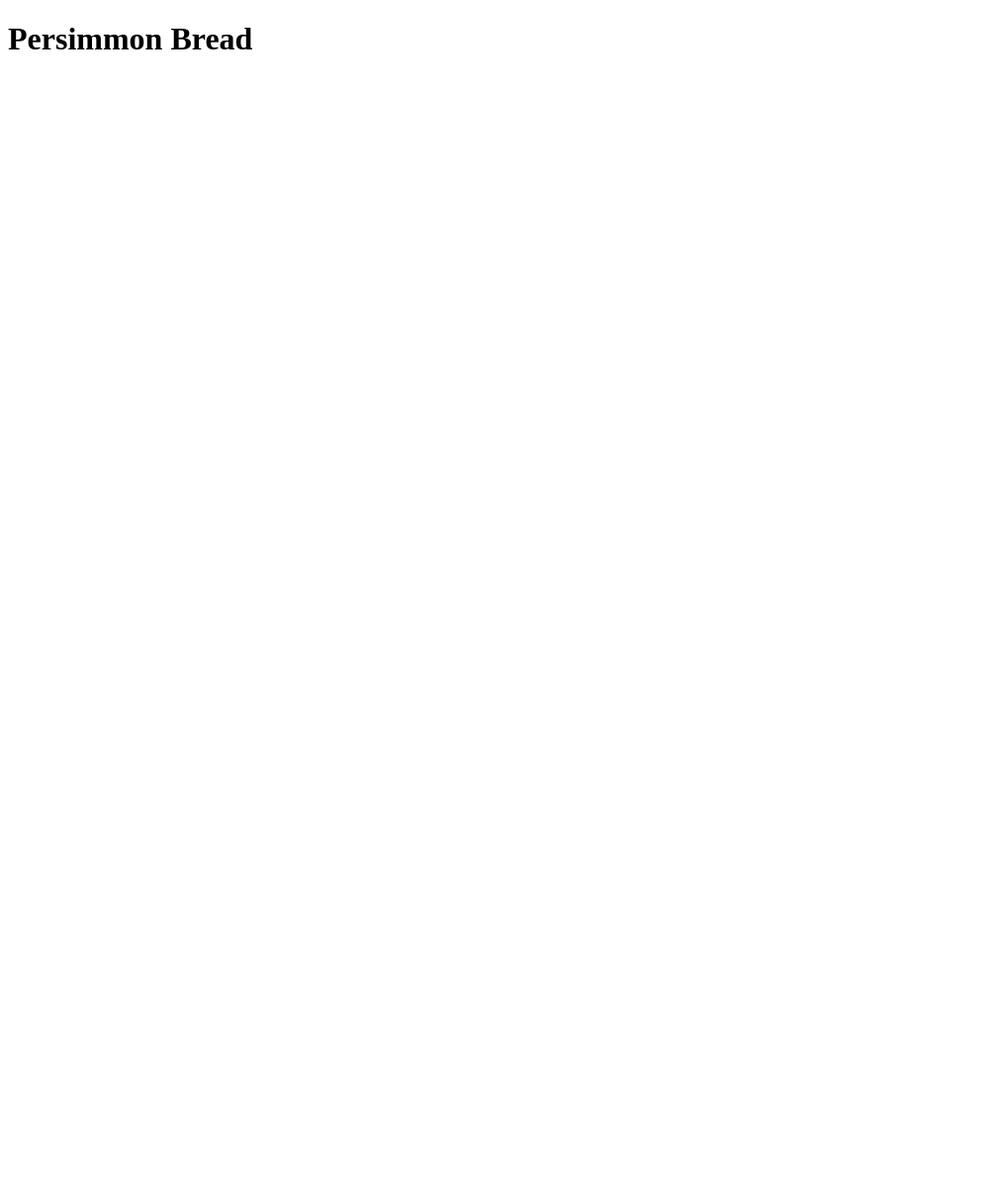
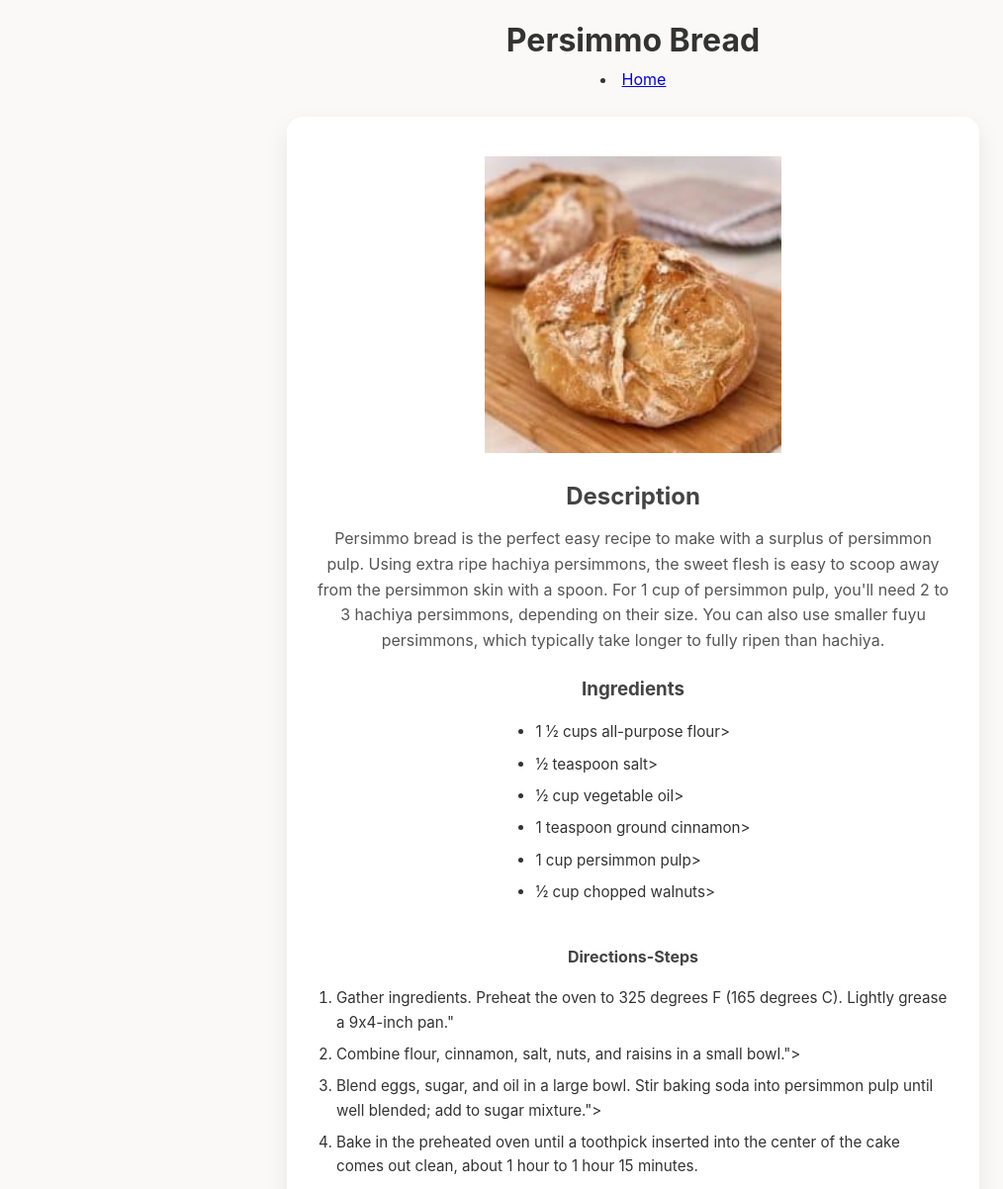
Before and after one commit to themisbog/My-recipes, a plain HTML site: page Persimmo_Bread.html in a window 1280 px wide. Shown: the top 1202 px of the page at 99% size, without its empty margins (0-1014 px from the left). Before the commit the page ends 800 px from the top, so only its background shows below. Drawn offline with Linux system fonts and the light colour scheme.

Commit message:
Edit index.html and create Persimmon_bread.html

```diff
--- a/Persimmo_Bread.html
+++ b/Persimmo_Bread.html
@@ -4,9 +4,43 @@
     <meta charset="UTF-8">
     <meta name="viewport" content="width=device-width, initial-scale=1.0">
     <title>Document</title>
-    <h1> Persimmon Bread</h1>
+    <link rel="stylesheet" href="styles.css">
 </head>
 <body>
-
+    <h1> Persimmo Bread</h1>
+    <li><a href="../index.html">Home</a></li>
+    <div class="page">
+    <div class="card">
+          <div class="recipe-grid">
+        <!-- Εικόνα -->
+        <div class="image-wrap">
+    <img  src="images/Persimmon_bread.jpeg" alt="Persimmon Bread" style="width:300px;">
+    </div>
+    <div class="content"></div>
+    <h2>Description</h2>
+        <p>Persimmo bread is the perfect easy recipe to make with a surplus of persimmon pulp.
+        Using extra ripe hachiya persimmons, the sweet flesh is easy to scoop away from the persimmon skin with a spoon.
+        For 1 cup of persimmon pulp, you'll need 2 to 3 hachiya persimmons, depending on their size.
+        You can also use smaller fuyu persimmons, which typically take longer to fully ripen than hachiya.</p>
+        <h3>Ingredients</h3>
+        <ul>
+            <li>1 ½ cups all-purpose flour></li>
+            <li>½ teaspoon salt></li>
+            <li>½ cup vegetable oil></li>
+            <li>1 teaspoon ground cinnamon></li>
+            <li>1 cup persimmon pulp></li>
+            <li>½ cup chopped walnuts></li>
+        </ul>
+        <h4>Directions-Steps</h4>
+        <ol>
+            <li>Gather ingredients. Preheat the oven to 325 degrees F (165 degrees C). Lightly grease a 9x4-inch pan."</li>
+            <li>Combine flour, cinnamon, salt, nuts, and raisins in a small bowl."></li>
+            <li> Blend eggs, sugar, and oil in a large bowl. Stir baking soda into persimmon pulp until well blended; add to sugar mixture."></li>
+            <li>Bake in the preheated oven until a toothpick inserted into the center of the cake comes out clean, about 1 hour to 1 hour 15 minutes.</li>
+        </ol>
+         </div>
+      </div>
+    </div>
+  </div>
 </body>
 </html>
--- /dev/null
+++ b/styles.css
@@ -0,0 +1,138 @@
+/* ---- Βασικές ρυθμίσεις ---- */
+* {
+  box-sizing: border-box;
+}
+
+html, body {
+  height: 100%;
+  margin: 0;
+  font-family: 'Inter', system-ui, -apple-system, 'Segoe UI', Roboto, Arial;
+  background-color: #faf9f7;
+  color: #333;
+  text-align: center; /* Κεντράρισμα κειμένου */
+}
+
+/* ---- Γενική διάταξη ---- */
+.page {
+  display: flex;
+  justify-content: center;
+  align-items: center;
+  min-height: 100vh;
+  padding: 20px;
+}
+
+.card {
+  background: #ffffff;
+  padding: 40px 30px;
+  border-radius: 16px;
+  box-shadow: 0 10px 25px rgba(0, 0, 0, 0.08);
+  width: 100%;
+  max-width: 700px;
+  transition: transform 0.3s ease, box-shadow 0.3s ease;
+}
+
+.card:hover {
+  transform: translateY(-5px);
+  box-shadow: 0 15px 35px rgba(0, 0, 0, 0.12);
+}
+
+/* ---- Επικεφαλίδες ---- */
+h1 {
+  font-size: 2rem;
+  margin-bottom: 10px;
+}
+
+h2, h3, h4 {
+  margin-top: 25px;
+  margin-bottom: 10px;
+  color: #444;
+}
+
+/* ---- Σύνδεσμοι ---- */
+.top-links {
+  margin-bottom: 20px;
+}
+
+.top-links a {
+  display: inline-block;
+  margin: 5px;
+  padding: 8px 16px;
+  text-decoration: none;
+  color: #fff;
+  background-color: #b76e79;
+  border-radius: 25px;
+  transition: background-color 0.3s ease, transform 0.2s ease;
+}
+
+.top-links a:hover {
+  background-color: #a25f69;
+  transform: scale(1.05);
+}
+
+/* ---- Εικόνα ---- */
+.recipe-image {
+  width: 100%;
+  max-width: 400px;
+  border-radius: 12px;
+  box-shadow: 0 5px 15px rgba(0,0,0,0.1);
+  transition: transform 0.3s ease;
+}
+
+.recipe-image:hover {
+  transform: scale(1.03);
+}
+
+/* ---- Περιγραφή ---- */
+p {
+  color: #555;
+  font-size: 1rem;
+  line-height: 1.6;
+  margin-bottom: 15px;
+}
+
+/* ---- Λίστες ---- */
+ul, ol {
+  display: inline-block;
+  text-align: left;
+  margin: 10px auto;
+  padding-left: 20px;
+  color: #333;
+  font-size: 0.95rem;
+  line-height: 1.6;
+}
+
+li {
+  margin-bottom: 8px;
+}
+
+/* ---- Υλικά (προαιρετικά) ---- */
+.ingredient {
+  background-color: #f5f5f5;
+  border-radius: 12px;
+  padding: 5px 10px;
+}
+
+/* ---- Μεταβάσεις εμφάνισης ---- */
+.card {
+  opacity: 0;
+  transform: translateY(20px);
+  animation: fadeInUp 0.8s ease forwards;
+}
+
+@keyframes fadeInUp {
+  to {
+    opacity: 1;
+    transform: translateY(0);
+  }
+}
+
+/* ---- Μικρό μέγεθος οθόνης ---- */
+@media (max-width: 600px) {
+  .card {
+    padding: 25px 15px;
+  }
+
+  .recipe-image {
+    max-width: 90%;
+  }
+}
```
Also changed, not shown: index.html (+2 -17 lines).
